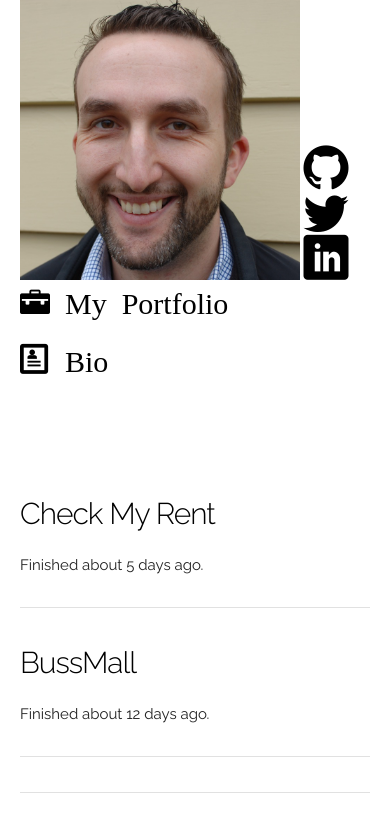
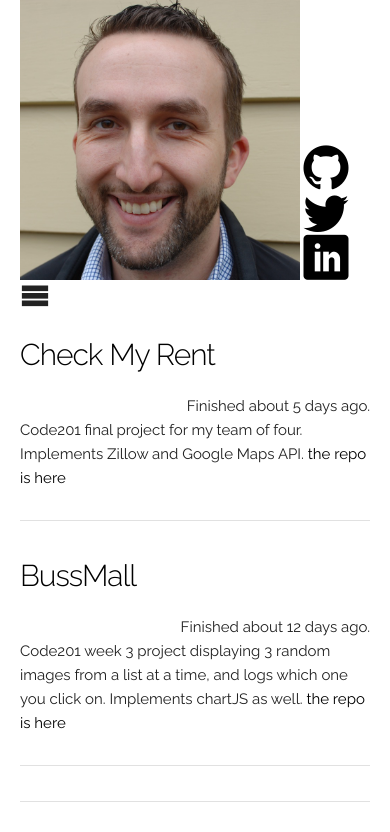
Before and after one commit to gregmagdsick/portfolio, a plain HTML site: page index.html in a window 390 px wide. Drawn offline with nearby package versions, Linux system fonts and the light colour scheme.

Commit message:
updated icon fonts, insert hamburger menu image

```diff
--- a/index.html
+++ b/index.html
@@ -15,22 +15,22 @@
   <header class="row about_me">
     <img src="images/Greg's smaller headshot.jpg" alt="Greg's Headshot" class="headShot"/>
     <nav>
-      <a href="https://github.com/gregmagdsick" class="icon-github"></a>
-      <a href="https://twitter.com/GMagdsick" class="icon-twitter"></a>
-      <a href="https://www.linkedin.com/in/greg-magdsick-45a6b71a" class="icon-linkedin"></a>
+        <a href="https://github.com/gregmagdsick" class="icon-github"></a>
+        <a href="https://twitter.com/GMagdsick" class="icon-twitter"></a>
+        <a href="https://www.linkedin.com/in/greg-magdsick-45a6b71a" class="icon-linkedin"></a>
     </nav>
   </header>
   <section class="tabs">
-    <ul>
-        <li class="tab" data-content="portfolio-pieces"><a href="#" class="icon-briefcase"> My Portfolio</a></li>
-        <li class="tab" data-content="bio"><a href="#" class="icon-profile"> Bio</a></li>
+    <ul class="icon-menu">
+      <li class="tab" data-content="portfolio-pieces"><a href="#" class="icon-briefcase"> My Portfolio</a></li>
+      <li class="tab" data-content="bio"><a href="#" class="icon-profile"> Bio</a></li>
     </ul>
   </section>
   <section class="part-content" id="portfolio-pieces">
     <article class="template">
       <header>
         <h3>Title</h3>
-        <div class="dayTag">
+        <div class="day-tag">
           Finished <time pubdate datetime="2001-01-01">DATE</time>
         </div>
       </header>
--- a/script/app.js
+++ b/script/app.js
@@ -14,7 +14,7 @@ Portfolios.prototype.toHtml = function() {
 
   $newPortfolio.find('h3').html('<a href="' + this.deployUrl + '">' + this.title + '</a>');
   $newPortfolio.find('time').html('about ' + parseInt((new Date() - new Date(this.finishedOn))/60/60/24/1000) + ' days ago.');
-  $newPortfolio.find('.pieceSummary').html('<p>' + this.snippet + '<a href="' + this.repoUrl + '">the repo is here</a>');
+  $newPortfolio.find('.piece-summary').html('<p>' + this.snippet + '<a href="' + this.repoUrl + '">the repo is here</a>');
 
   $newPortfolio.append('<hr>');
 
--- a/styles/base.css
+++ b/styles/base.css
@@ -12,14 +12,20 @@ nav {
 .headShot {
   width: 80%;
   height: 80%;
-  max-width: 960px;
-  max-height: 960px;
+  max-width: 550px;
   padding-right: 1%;
 }
 
+.day-tag {
+  text-align: right;
+}
+
+.icon-menu li {
+  display: none;
+}
 
 section > article:first-child {
-  visibility: hidden;
+  display: none;
 }
 
 a {
--- a/styles/style.css
+++ b/styles/style.css
@@ -1,10 +1,10 @@
 @font-face {
     font-family: 'icomoon';
-    src:    url('fonts/icomoon.eot?h64ksn');
-    src:    url('fonts/icomoon.eot?h64ksn#iefix') format('embedded-opentype'),
-        url('fonts/icomoon.ttf?h64ksn') format('truetype'),
-        url('fonts/icomoon.woff?h64ksn') format('woff'),
-        url('fonts/icomoon.svg?h64ksn#icomoon') format('svg');
+    src:    url('fonts/icomoon.eot?fx6j32');
+    src:    url('fonts/icomoon.eot?fx6j32#iefix') format('embedded-opentype'),
+        url('fonts/icomoon.ttf?fx6j32') format('truetype'),
+        url('fonts/icomoon.woff?fx6j32') format('woff'),
+        url('fonts/icomoon.svg?fx6j32#icomoon') format('svg');
     font-weight: normal;
     font-style: normal;
 }
@@ -24,14 +24,14 @@
     -moz-osx-font-smoothing: grayscale;
 }
 
-.icon-pen:before {
-    content: "\e900";
-}
 .icon-profile:before {
     content: "\e901";
 }
 .icon-briefcase:before {
     content: "\e902";
+}
+.icon-menu:before {
+    content: "\e900";
 }
 .icon-twitter:before {
     content: "\e903";
```
Also changed, not shown: images/Twitter logo 2012.png (deleted), images/github-10-128.png (deleted), styles/fonts/icomoon.ttf, styles/fonts/icomoon.woff, 2 other files.
